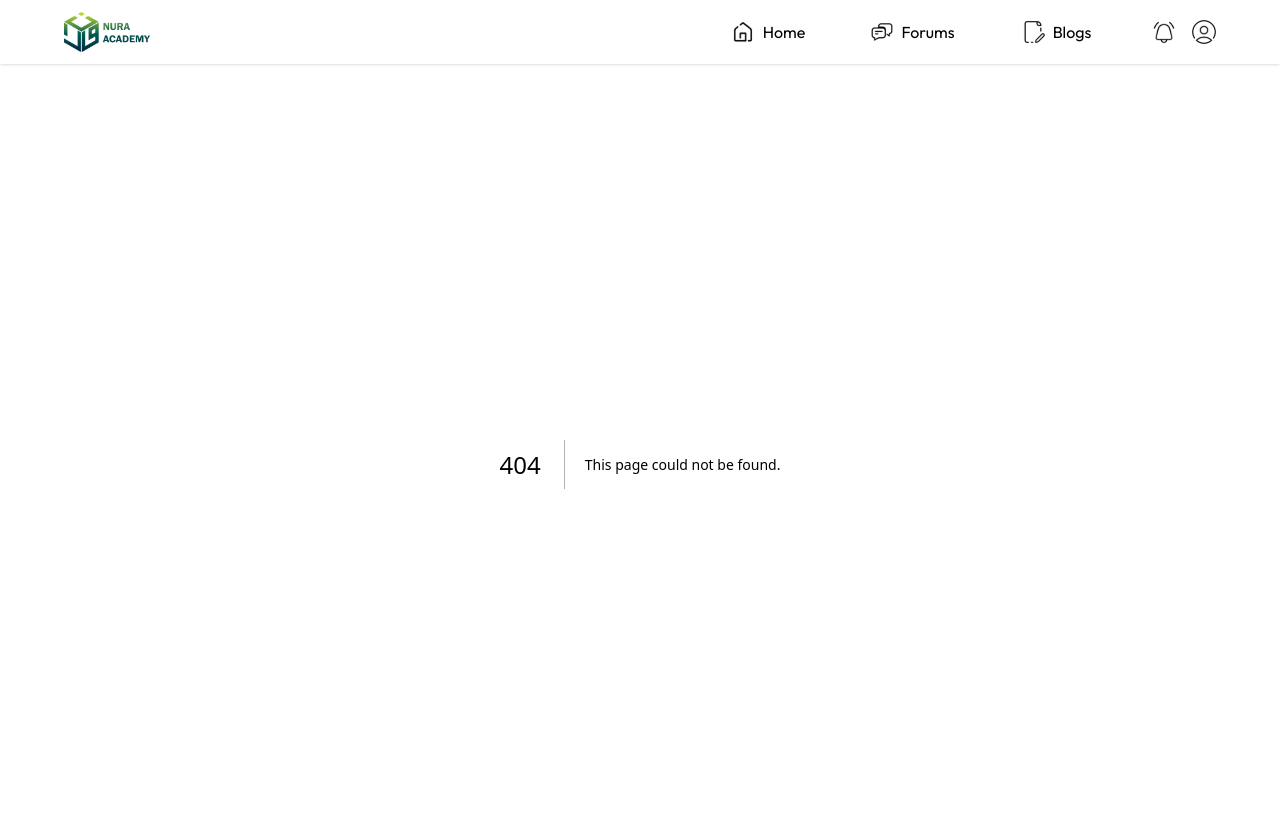
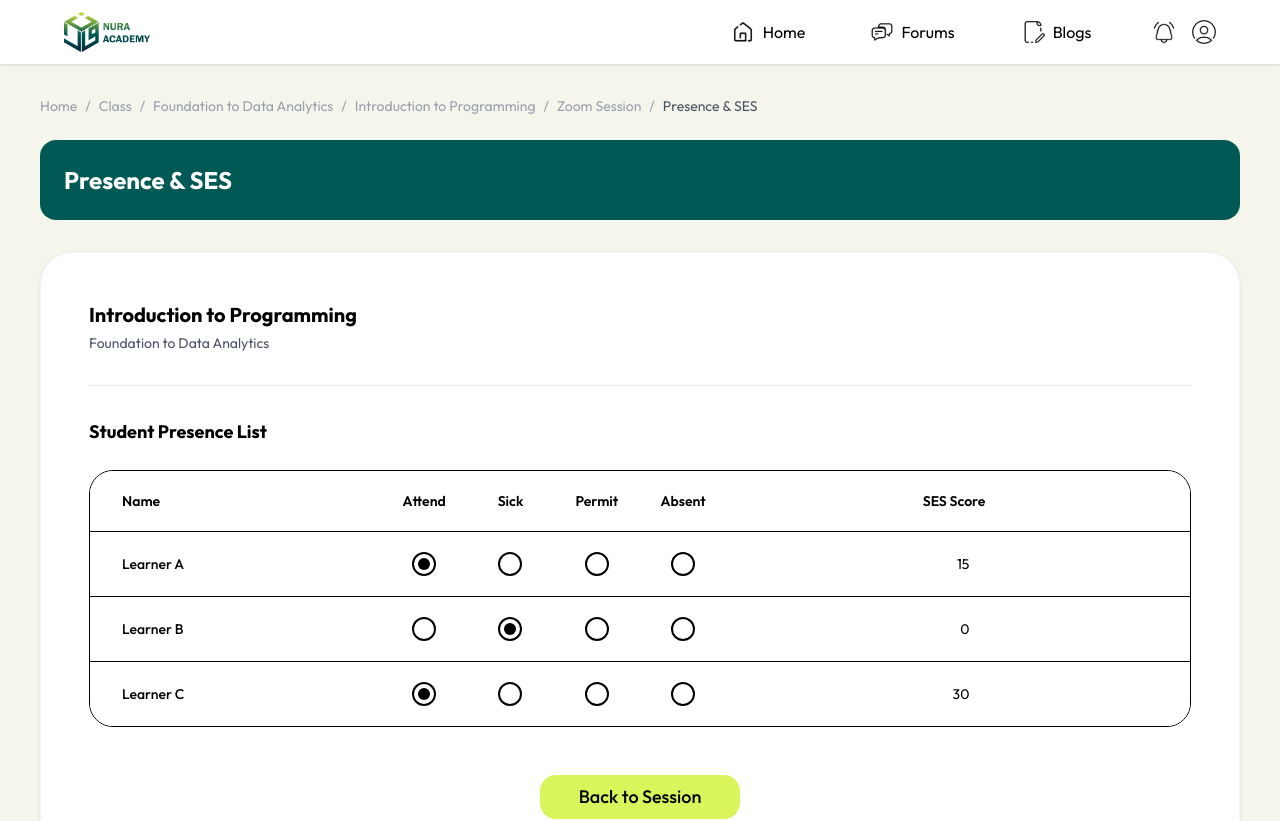
Before and after one commit to Nuraacademy/Nuraacademy, a Next.js app: page /classes/1/course/1/session/1/presence in a window 1280 px wide. Before the commit this address had no page. Shown: the top 821 px of the page. Built offline with nearby package versions, Linux system fonts and the light colour scheme.

Commit message:
feat: Add session presension view

```diff
--- a/src/app/classes/[id]/course/[course_id]/session/[module_id]/page.tsx
+++ b/src/app/classes/[id]/course/[course_id]/session/[module_id]/page.tsx
@@ -93,7 +93,7 @@ export default function SessionPage() {
                 <div className="flex flex-col gap-2">
                     <h2 className="text-sm font-bold text-gray-900">Presence & SES</h2>
                     <a
-                        href={s.presence.href}
+                        href={`/classes/${classId}/course/${courseId}/session/${moduleId}/presence`}
                         className="text-xs text-[#008B8B] font-medium hover:underline flex items-center gap-1"
                     >
                         {s.presence.label}
--- /dev/null
+++ b/src/app/classes/[id]/course/[course_id]/session/[module_id]/presence/page.tsx
@@ -0,0 +1,134 @@
+"use client"
+
+import { useParams, useRouter } from "next/navigation";
+import Breadcrumb from "@/components/ui/breadcrumb/breadcrumb";
+import { NuraButton } from "@/components/ui/button/button";
+
+export default function PresenceAndSESPage() {
+    const params = useParams();
+    const router = useRouter();
+
+    const id = params.id as string;
+    const courseId = params.course_id as string;
+    const moduleId = params.module_id as string;
+
+    const courseData = {
+        className: "Foundation to Data Analytics",
+        moduleName: "Introduction to Programming",
+    };
+
+    const studentPresence = [
+        { name: "Learner A", status: "attend", sesScore: 15 },
+        { name: "Learner B", status: "sick", sesScore: 0 },
+        { name: "Learner C", status: "attend", sesScore: 30 },
+    ];
+
+    const handleBack = () => {
+        router.push(`/classes/${id}/course/${courseId}/session/${moduleId}`);
+    };
+
+    return (
+        <main className="min-h-screen bg-[#F5F5EC] font-sans text-gray-800 pb-12">
+            <div className="max-w-7xl mx-auto px-6 md:px-10 py-8">
+                {/* Breadcrumb */}
+                <div className="mb-6">
+                    <Breadcrumb
+                        items={[
+                            { label: "Home", href: "/" },
+                            { label: "Class", href: "/classes" },
+                            { label: courseData.className, href: `/classes/${id}/overview` },
+                            { label: courseData.moduleName, href: `/classes/${id}/course/${courseId}/overview` },
+                            { label: "Zoom Session", href: `/classes/${id}/course/${courseId}/session/${moduleId}` },
+                            { label: "Presence & SES", href: "" },
+                        ]}
+                    />
+                </div>
+
+                {/* Banner */}
+                <div className="bg-[#005954] rounded-2xl p-6 mb-8">
+                    <h1 className="text-xl md:text-2xl font-bold text-white">Presence & SES</h1>
+                </div>
+
+                {/* Content Card */}
+                <div className="bg-white rounded-[2rem] p-8 md:p-12 shadow-sm border border-gray-100">
+                    <div className="mb-8">
+                        <h2 className="text-xl font-bold text-black">{courseData.moduleName}</h2>
+                        <p className="text-sm text-gray-600 mt-1">{courseData.className}</p>
+                    </div>
+
+                    <hr className="border-gray-200 mb-8" />
+
+                    <h3 className="text-lg font-bold text-black mb-6">Student Presence List</h3>
+
+                    {/* Presence Table */}
+                    <div className="w-full border border-black rounded-[1.5rem] overflow-hidden">
+                        {/* Table Header */}
+                        <div className="grid grid-cols-12 border-b border-black bg-white px-8 py-5">
+                            <div className="col-span-3 text-sm font-semibold text-black text-left">Name</div>
+                            <div className="col-span-1.5 text-sm font-semibold text-black text-center">Attend</div>
+                            <div className="col-span-1.5 text-sm font-semibold text-black text-center">Sick</div>
+                            <div className="col-span-1.5 text-sm font-semibold text-black text-center">Permit</div>
+                            <div className="col-span-1.5 text-sm font-semibold text-black text-center">Absent</div>
+                            <div className="col-span-3 text-sm font-semibold text-black text-right">SES Score</div>
+                        </div>
+
+                        {/* Table Rows */}
+                        {studentPresence.map((student, index) => (
+                            <div
+                                key={index}
+                                className={`grid grid-cols-12 px-8 py-5 border-black ${index !== studentPresence.length - 1 ? 'border-b' : ''} bg-white items-center`}
+                            >
+                                <div className="col-span-3 text-sm text-black font-medium">{student.name}</div>
+
+                                {/* Radio Buttons Simulation */}
+                                <div className="col-span-1.5 flex justify-center">
+                                    <div className={`w-6 h-6 rounded-full border-2 border-black flex items-center justify-center p-1`}>
+                                        {student.status === "attend" && <div className="w-full h-full bg-black rounded-full" />}
+                                    </div>
+                                </div>
+                                <div className="col-span-1.5 flex justify-center">
+                                    <div className={`w-6 h-6 rounded-full border-2 border-black flex items-center justify-center p-1`}>
+                                        {student.status === "sick" && <div className="w-full h-full bg-black rounded-full" />}
+                                    </div>
+                                </div>
+                                <div className="col-span-1.5 flex justify-center">
+                                    <div className={`w-6 h-6 rounded-full border-2 border-black flex items-center justify-center p-1`}>
+                                        {student.status === "permit" && <div className="w-full h-full bg-black rounded-full" />}
+                                    </div>
+                                </div>
+                                <div className="col-span-1.5 flex justify-center">
+                                    <div className={`w-6 h-6 rounded-full border-2 border-black flex items-center justify-center p-1`}>
+                                        {student.status === "absent" && <div className="w-full h-full bg-black rounded-full" />}
+                                    </div>
+                                </div>
+
+                                <div className="col-span-3 text-sm text-black text-right pr-4">{student.sesScore}</div>
+                            </div>
+                        ))}
+                    </div>
+
+                    {/* Navigation Buttons */}
+                    <div className="mt-12 flex justify-center">
+                        <NuraButton
+                            label="Back to Session"
+                            variant="primary"
+                            className="min-w-[200px]"
+                            onClick={handleBack}
+                        />
+                    </div>
+                </div>
+            </div>
+
+            {/* Minor Layout Correction for the Responsive Grid Columns */}
+            <style jsx>{`
+                .grid-cols-12 {
+                    display: grid;
+                    grid-template-columns: repeat(12, minmax(0, 1fr));
+                }
+                .col-span-1\\.5 {
+                    grid-column: span 1.5 / span 1.5;
+                }
+            `}</style>
+        </main>
+    );
+}
```
